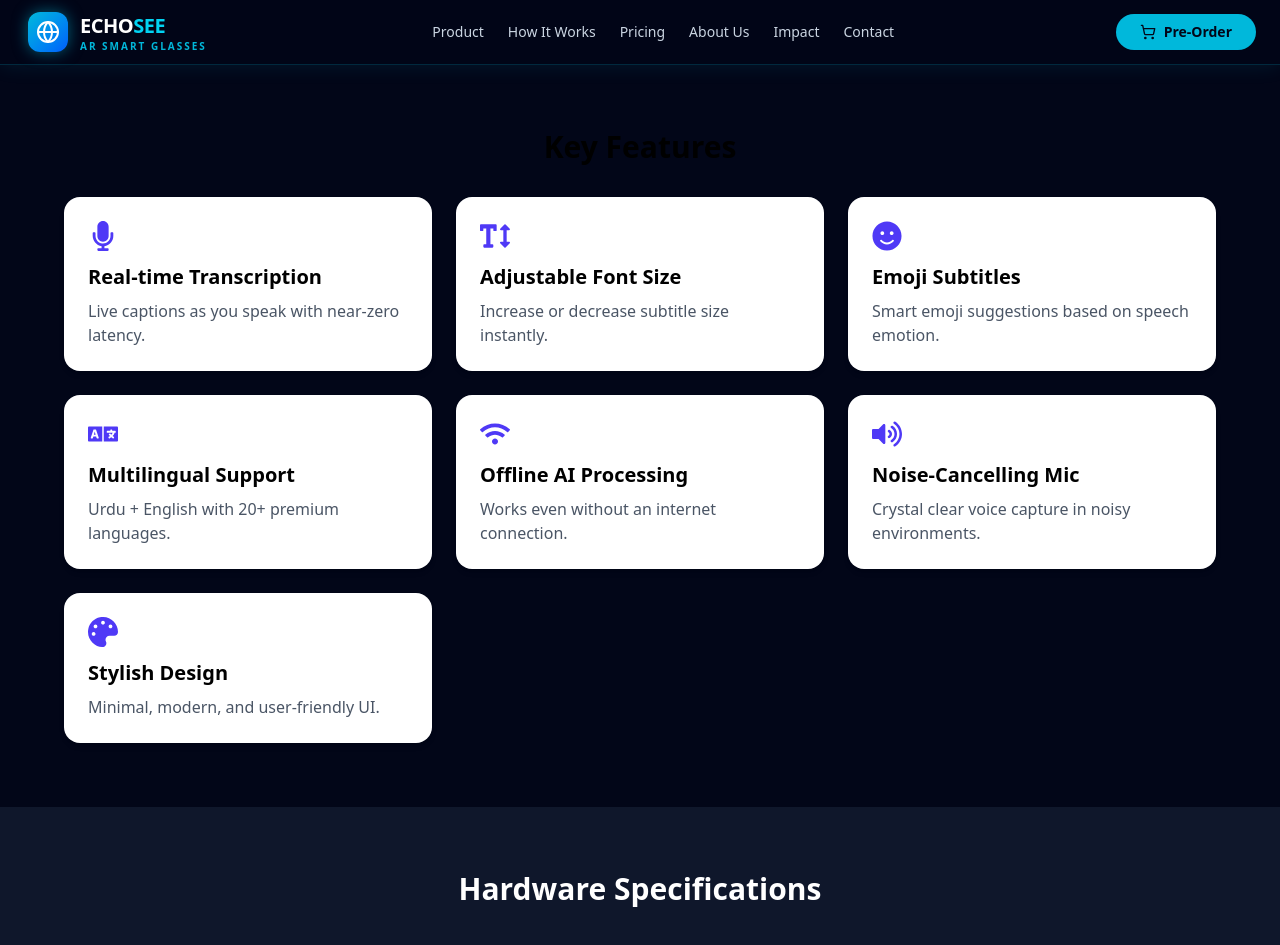
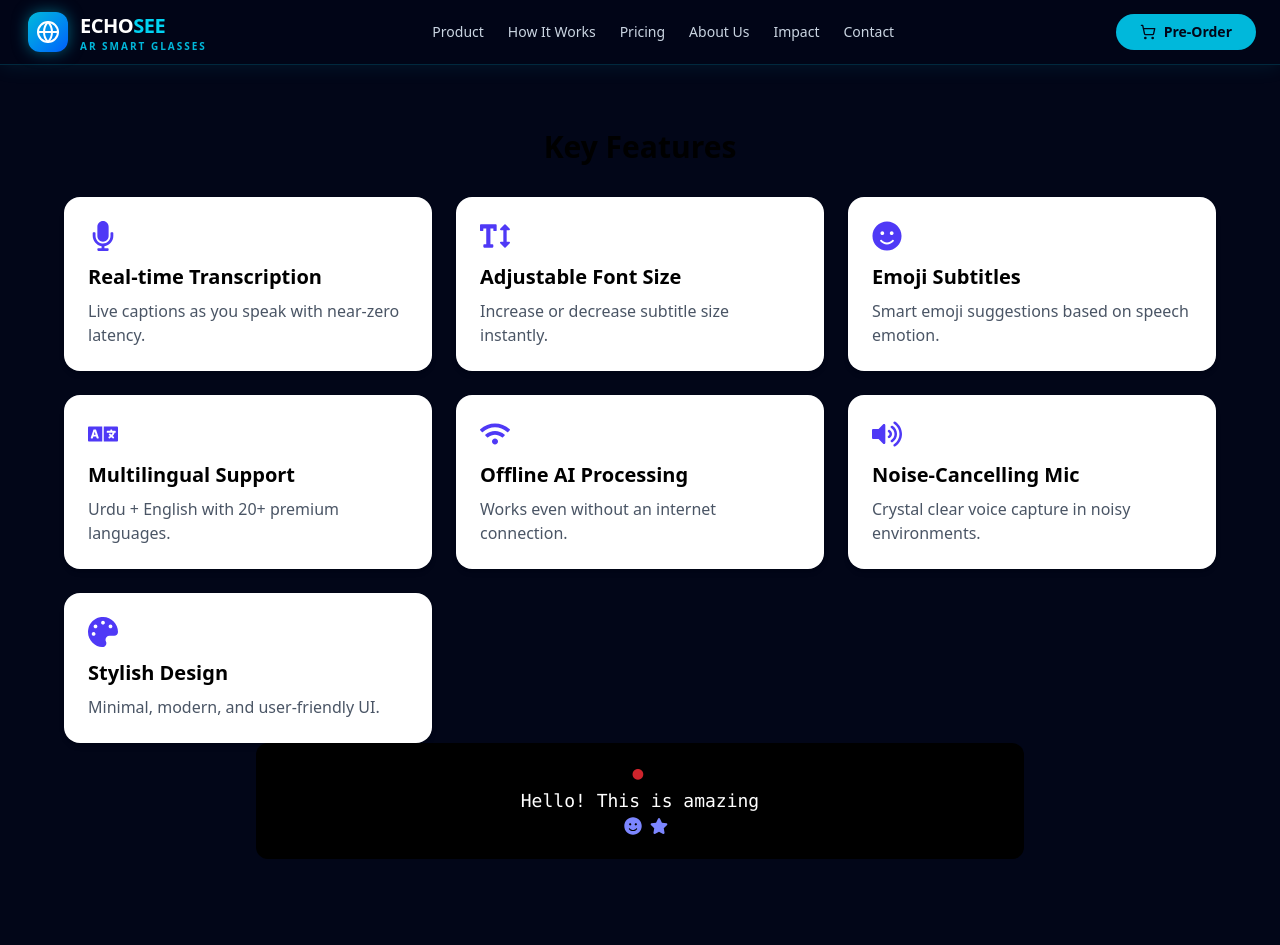
Before and after one commit to Asadwasee/echosee-website, a React (Vite) app: page /product in a window 1280 px wide. Shown: the top 945 px of the page. Built offline with nearby package versions, Linux system fonts and the light colour scheme.

Commit message:
@ fasi changes in product features and prototype demo

```diff
--- a/src/components/ProductFeatures.jsx
+++ b/src/components/ProductFeatures.jsx
@@ -1,4 +1,5 @@
 import { motion } from "framer-motion";
+import { FaSmile, FaStar } from "react-icons/fa";
 
 export default function ProductFeatures({ features }) {
   return (
@@ -12,7 +13,6 @@ export default function ProductFeatures({ features }) {
             className="bg-white p-6 rounded-2xl shadow-md cursor-pointer"
             whileHover={{ scale: 1.05 }}
           >
-            {/* 👉 ICON HERE */}
             <div className="text-3xl text-indigo-600 mb-3">
               {f.icon}
             </div>
@@ -22,6 +22,44 @@ export default function ProductFeatures({ features }) {
           </motion.div>
         ))}
       </div>
+      <div className="max-w-3xl mx-auto mb-12">
+  <motion.div
+    className="bg-black text-white p-4 rounded-xl font-mono text-lg text-center"
+    initial={{ opacity: 0 }}
+    whileInView={{ opacity: 1 }}
+    viewport={{ once: true }}
+  >
+    {/* Blinking "live" dot */}
+    <motion.span
+      animate={{ opacity: [1, 0.3, 1] }}
+      transition={{ duration: 1, repeat: Infinity }}
+      className="mr-1 text-red-500"
+    >
+      ●
+    </motion.span>
+
+    {/* Subtitle text mock */}
+    <motion.span
+      initial={{ width: 0 }}
+      animate={{ width: "100%" }}
+      transition={{ duration: 2 }}
+      className="inline-block"
+    >
+      Hello! This is amazing
+    </motion.span>
+
+    {/* Icon "pop" animation */}
+    <motion.span
+      initial={{ scale: 0 }}
+      animate={{ scale: 1 }}
+      transition={{ delay: 2.2, type: "spring", stiffness: 300 }}
+      className="ml-3 inline-flex gap-2 text-indigo-400"
+    >
+      <FaSmile />
+      <FaStar />
+    </motion.span>
+  </motion.div>
+</div>
     </section>
   );
 }
--- a/src/components/PrototypeDemo.jsx
+++ b/src/components/PrototypeDemo.jsx
@@ -5,7 +5,7 @@ export default function PrototypeDemo() {
   const [isHovering, setIsHovering] = useState(false);
 const videoRef = useRef(null);
   return (
-    <section className="py-16 px-6 bg-white">
+    <section className="py-16 px-6">
       <h2 className="text-3xl font-bold text-center mb-8">
         Prototype / MVP Demo
       </h2>
```
